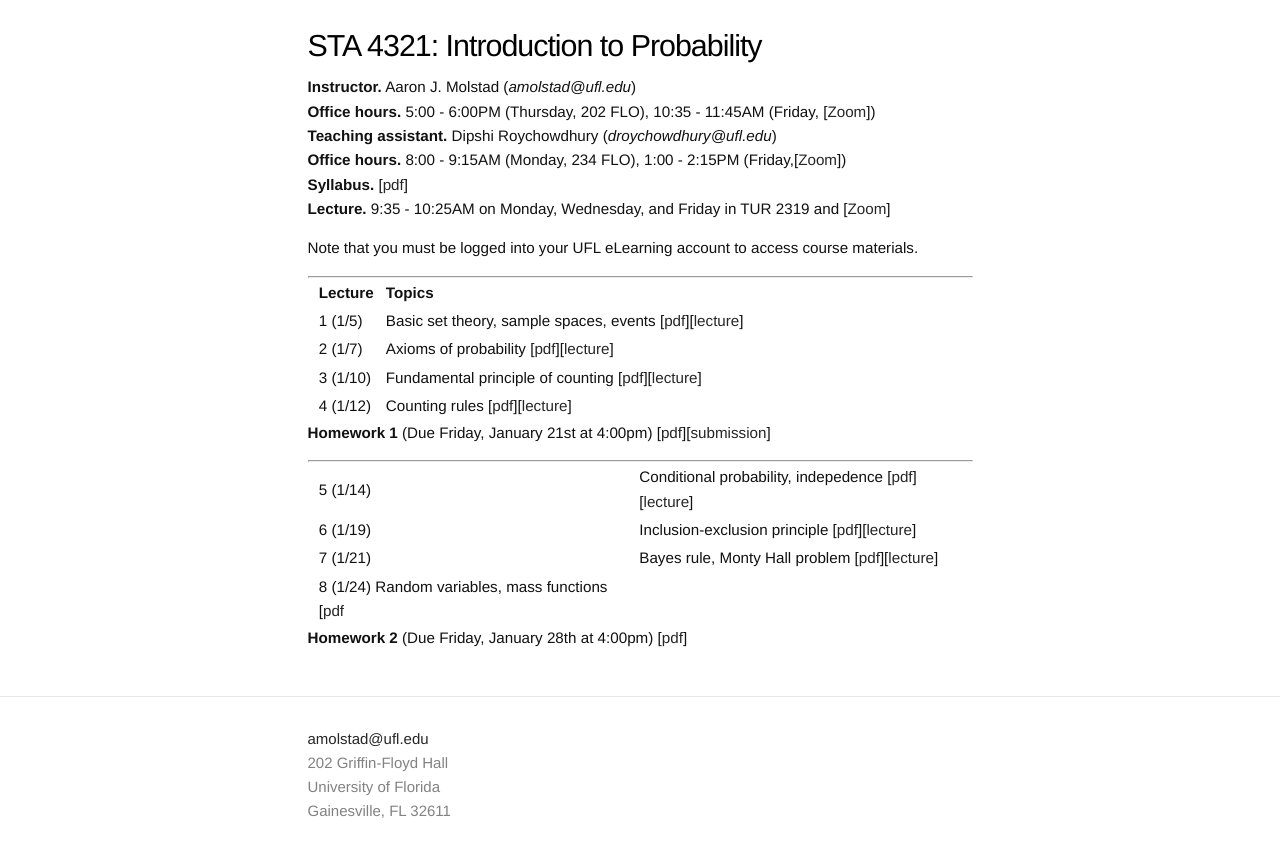
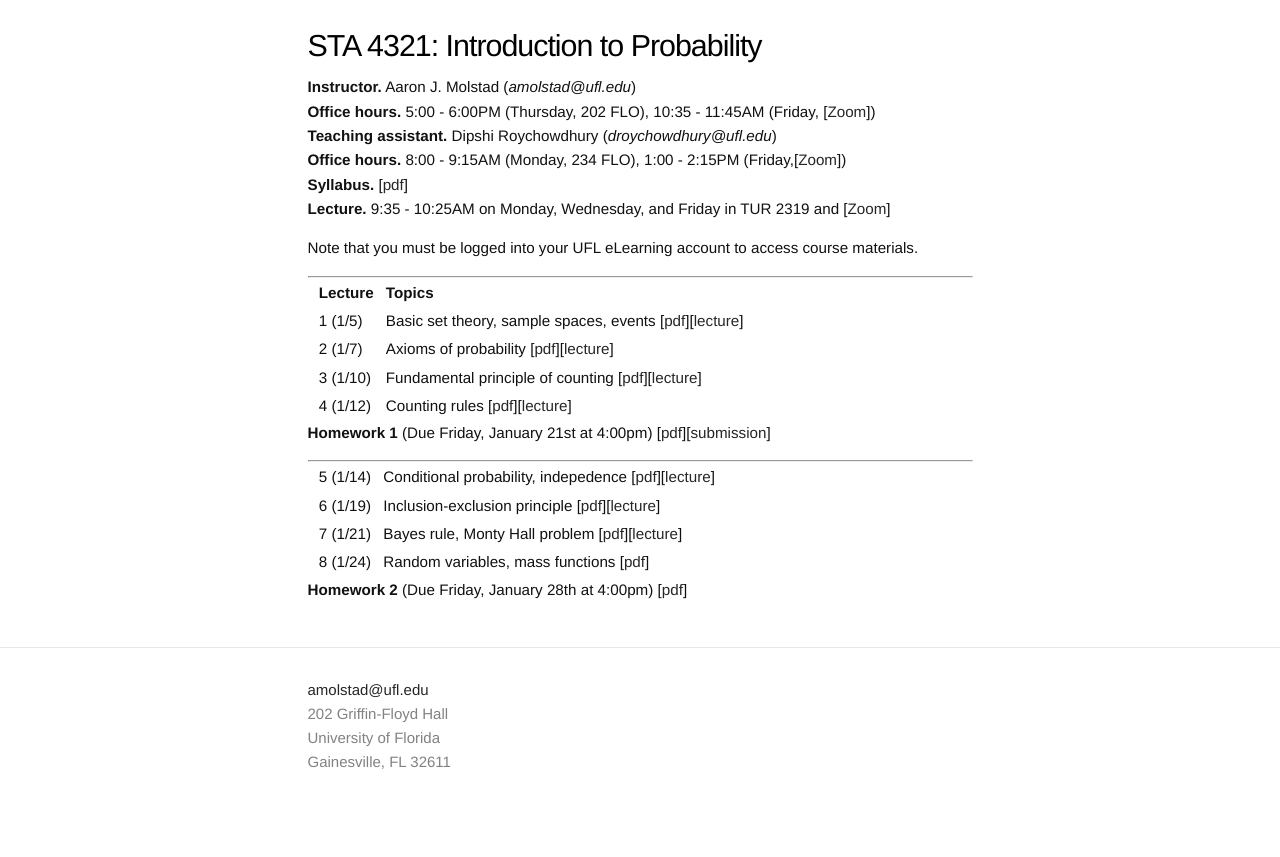
Before and after one commit to ajmolstad/ajmolstad.github.io, a Jekyll site: the page built from S22_STA4321.md, in a window 1280 px wide. Shown: the top 857 px of the page. Built offline with Jekyll 4.4.1, drawn with Linux system fonts in a browser that asks for light colours.

Commit message:
Update S22_STA4321.md

```diff
--- a/S22_STA4321.md
+++ b/S22_STA4321.md
@@ -31,6 +31,6 @@ Note that you must be logged into your UFL eLearning account to access course ma
 || 5 (1/14) || Conditional probability, indepedence [[pdf](https://ufl.instructure.com/files/65759474/download?download_frd=1)][[lecture](https://ufl.instructure.com/courses/452037/files?preview=65875230)] ||
 || 6 (1/19) || Inclusion-exclusion principle [[pdf](https://ufl.instructure.com/files/65876665/download?download_frd=1)][[lecture](https://ufl.instructure.com/courses/452037/files?preview=65894841)]||
 || 7 (1/21) || Bayes rule, Monty Hall problem [[pdf](https://ufl.instructure.com/files/65936387/download?download_frd=1)][[lecture](https://ufl.instructure.com/courses/452037/files?preview=66008755)]||
-|| 8 (1/24) Random variables, mass functions [[pdf](https://ufl.instructure.com/files/66008757/download?download_frd=1)||
+|| 8 (1/24) || Random variables, mass functions [[pdf](https://ufl.instructure.com/files/66008757/download?download_frd=1)]||
 
 **Homework 2** (Due Friday, January 28th at 4:00pm) [[pdf](https://ufl.instructure.com/files/65946099/download?download_frd=1)]
```
